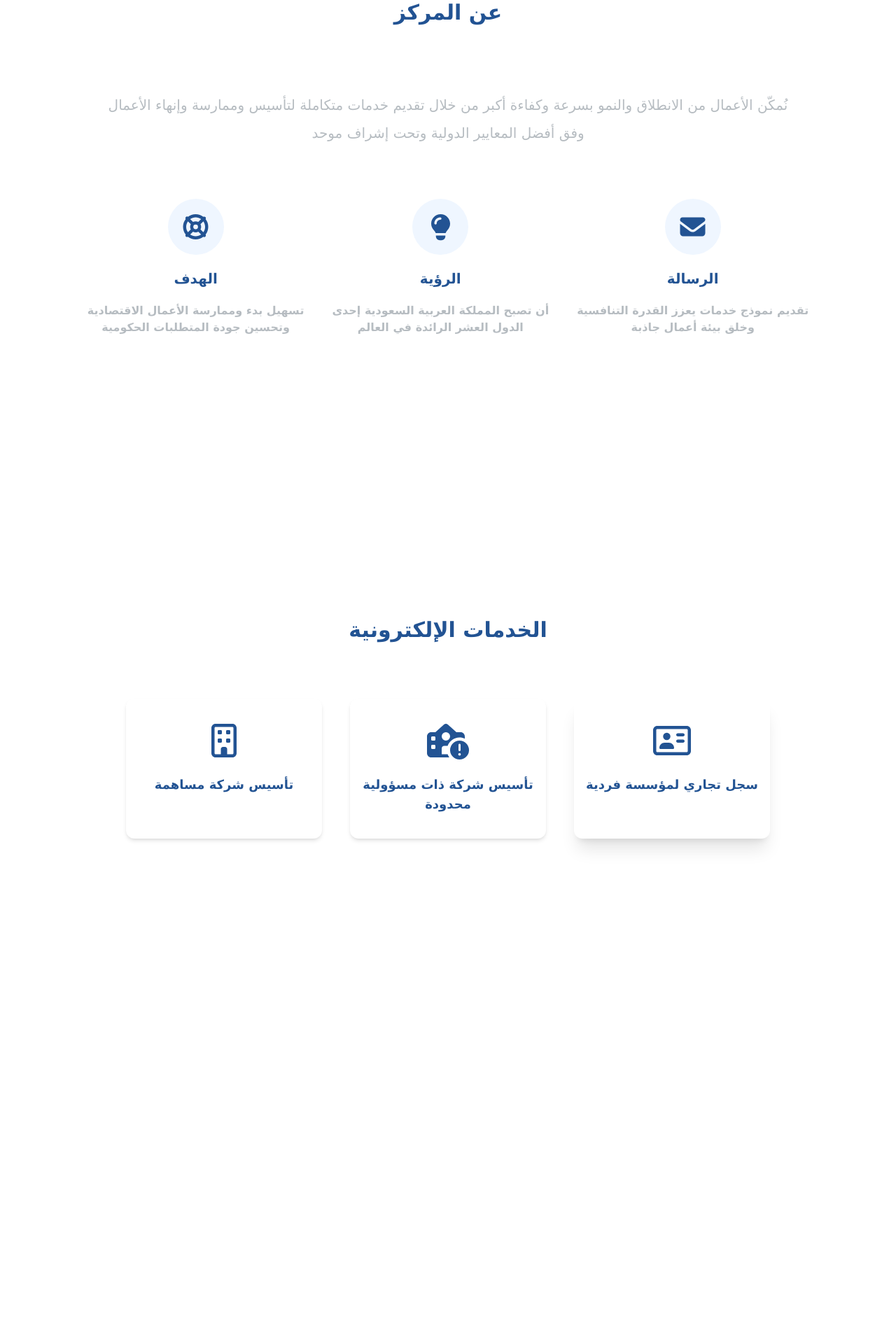
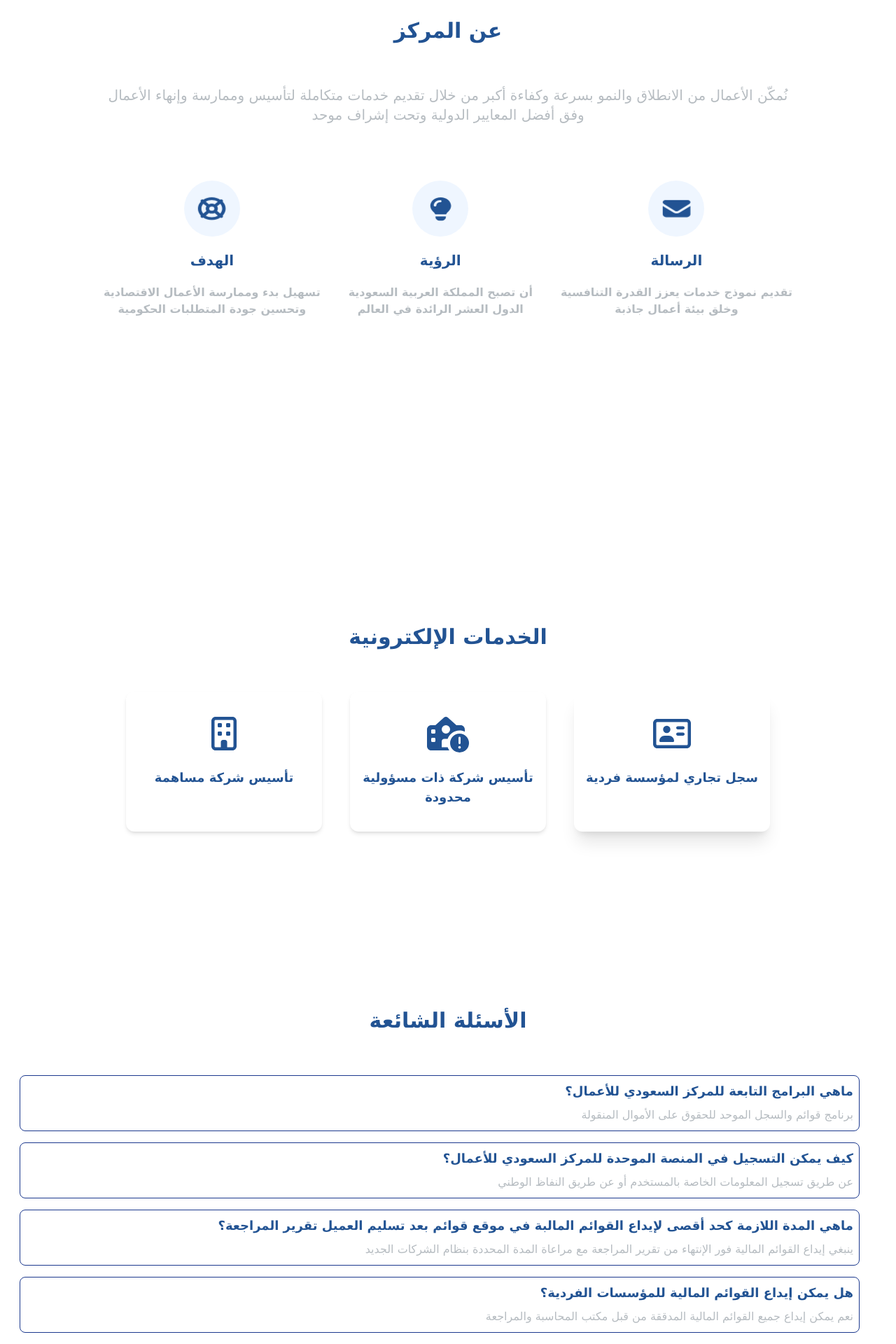
Before and after one commit to RamaSabbagh55/SBC, a React (Vite) app: page / in a window 1280 px wide. Shown: the part 960-2880 px from the top of the page at 70% size. Before the commit the page ends 2400 px from the top, so only its background shows below. Built offline with nearby package versions, Linux system fonts and the light colour scheme.

Commit message:
feat: create FAQ page

```diff
--- a/src/App.jsx
+++ b/src/App.jsx
@@ -28,6 +28,7 @@ import Home from "./pages/Home";
 import About from "./pages/About";
 import Header from "./component/Header";
 import Eservise from "./pages/Eservices";
+import FAQ from "./pages/FAQ";
 
 function App() {
   return (
@@ -36,6 +37,7 @@ function App() {
       <Home />
       <About />
       <Eservise />
+      <FAQ/>
     </div>
   );
 }
--- a/src/component/HText.jsx
+++ b/src/component/HText.jsx
@@ -1,9 +1,9 @@
 import React from "react";
 
-export default function Htext({ title }) {
+export default function Htext({ title ,  }) {
   return (
     <h2
-      className="  text-3xl font-bold text-green-900  text-center mb-20 "
+      className="  text-3xl font-bold text-green-900  text-center mb-15  "
       style={{ color: "var(--primaryColor--)" }}
     >
       {title}
--- a/src/component/Header.jsx
+++ b/src/component/Header.jsx
@@ -19,7 +19,7 @@ export default function Header() {
           <a href="#الرئيسية" className="hover:scale-105">
             الرئيسية
           </a>
-          <a href="#عن المركز" className="hover:scale-105">
+          <a href="#عن المركز" className="hover:scale-105 hover:text-black-800 active:text-black ">
             {" "}
             عن المركز
           </a>
--- a/src/pages/About.jsx
+++ b/src/pages/About.jsx
@@ -10,13 +10,14 @@ export default function About() {
   return (
     <div
       id="عن المركز"
-      className=" flex justify-center items-center flex-col  h-screen "
+
+      className=" flex justify-center items-center flex-col  h-screen  "
       style={{ color: "var(--primaryColor--)" }}
     >
-      <div className=" flex flex-col justify-center items-center  space-y-3">
+      <div className=" flex flex-col justify-center items-center  ">
         <Htext title=" عن المركز" />
         <h4
-          className=" text-xl mt-5  "
+          className=" text-xl  "
           style={{ color: "var(--secandaryColor--)" }}
         >
           {" "}
@@ -78,7 +79,7 @@ export default function About() {
             الرؤية
           </h3>
           <h4  className="text-md font-bold text-md text-center "
-            style={{ color: "var(--secandaryColor--)" }}>  أن تصبح المملكة العربية السعودية إحدى </h4>
+            style={{ color: "var(--secandaryColor--)" }}>  أن تصبح المملكة العربية السعودية  </h4>
             <h5   className="text-md font-bold text-md text-center "
             style={{ color: "var(--secandaryColor--)"}}>    الدول العشر الرائدة في العالم </h5>
         </div>
--- a/src/pages/FAQ.jsx
+++ b/src/pages/FAQ.jsx
@@ -0,0 +1,42 @@
+import Htext from '../component/HText'
+export default function FAQ(){
+return(
+
+<div id ="الأسئلة الشائعة" className="  h-screen w-full flex flex-col  mb-0 space-y-4">
+    {/* <div className=' flex justify-center items-center '> */}
+            <Htext title="الأسئلة الشائعة "/>
+    {/* </div> */}
+<div className='p-2 w-300 h-20  border border-blue-900 rounded-lg justify-center items-center ml-7  transition-all duration-300   hover:shadow-xl  hover:bg-gray-100'>
+      <div  dir="rtl"  className="mb-6 flex text-right flex-col   ">
+        <h3 className="text-lg  text-right font-semibold mb-2" style={{color:"var(--primaryColor--)"}}>ماهي البرامج التابعة للمركز السعودي للأعمال؟   </h3>
+        <p className="text-gray-700" style={{color:"var(--secandaryColor--)"}}> برنامج قوائم والسجل الموحد للحقوق على الأموال المنقولة</p>
+      </div>
+</div>
+
+<div className='p-2 w-300 h-20  border border-blue-900 rounded-lg justify-center items-center ml-7  transition-all duration-300   hover:shadow-lg hover:bg-gray-100'>
+      <div  dir="rtl"  className="mb-6 flex text-right flex-col   ">
+        <h3 className="text-lg  text-right font-semibold mb-2" style={{color:"var(--primaryColor--)"}}>  كيف يمكن التسجيل في المنصة الموحدة للمركز السعودي للأعمال؟   </h3>
+        <p className="text-gray-700" style={{color:"var(--secandaryColor--)"}}>     عن طريق تسجيل المعلومات الخاصة بالمستخدم أو عن طريق النفاظ الوطني  </p>
+      </div>
+</div>
+
+<div className='p-2 w-300 h-20  border border-blue-900 rounded-lg justify-center items-center ml-7  transition-all duration-300   hover:shadow-lg hover:bg-gray-100'>
+      <div  dir="rtl"  className="mb-6 flex text-right flex-col   ">
+        <h3 className="text-lg  text-right font-semibold mb-2" style={{color:"var(--primaryColor--)"}}>ماهي المدة اللازمة كحد أقصى لإيداع القوائم المالبة في موقع قوائم بعد تسليم العميل تقرير المراجعة؟ </h3>
+        <p className="text-gray-700" style={{color:"var(--secandaryColor--)"}}>    ينبغي إيداع القوائم المالية فور الإنتهاء من تقرير المراجعة مع مراعاة المدة المحددة بنظام الشركات الجديد   </p>
+      </div>
+</div>
+
+<div className='p-2 w-300 h-20  border border-blue-900 rounded-lg justify-center items-center ml-7  transition-all duration-300   hover:shadow-lg  hover:bg-gray-100'>
+      <div  dir="rtl"  className="mb-6 flex text-right flex-col   ">
+        <h3 className="text-lg  text-right font-semibold mb-2" style={{color:"var(--primaryColor--)"}}>  هل يمكن إيداع القوائم المالية للمؤسسات الفردية؟</h3>
+        <p className="text-gray-700" style={{color:"var(--secandaryColor--)"}}>   نعم يمكن إيداع جميع القوائم المالية المدققة من قبل مكتب المحاسبة والمراجعة</p>
+      </div>
+</div>
+
+
+
+</div>
+
+)
+}
```
Also changed, not shown: src/assets/Riyadh1.avif (deleted).
